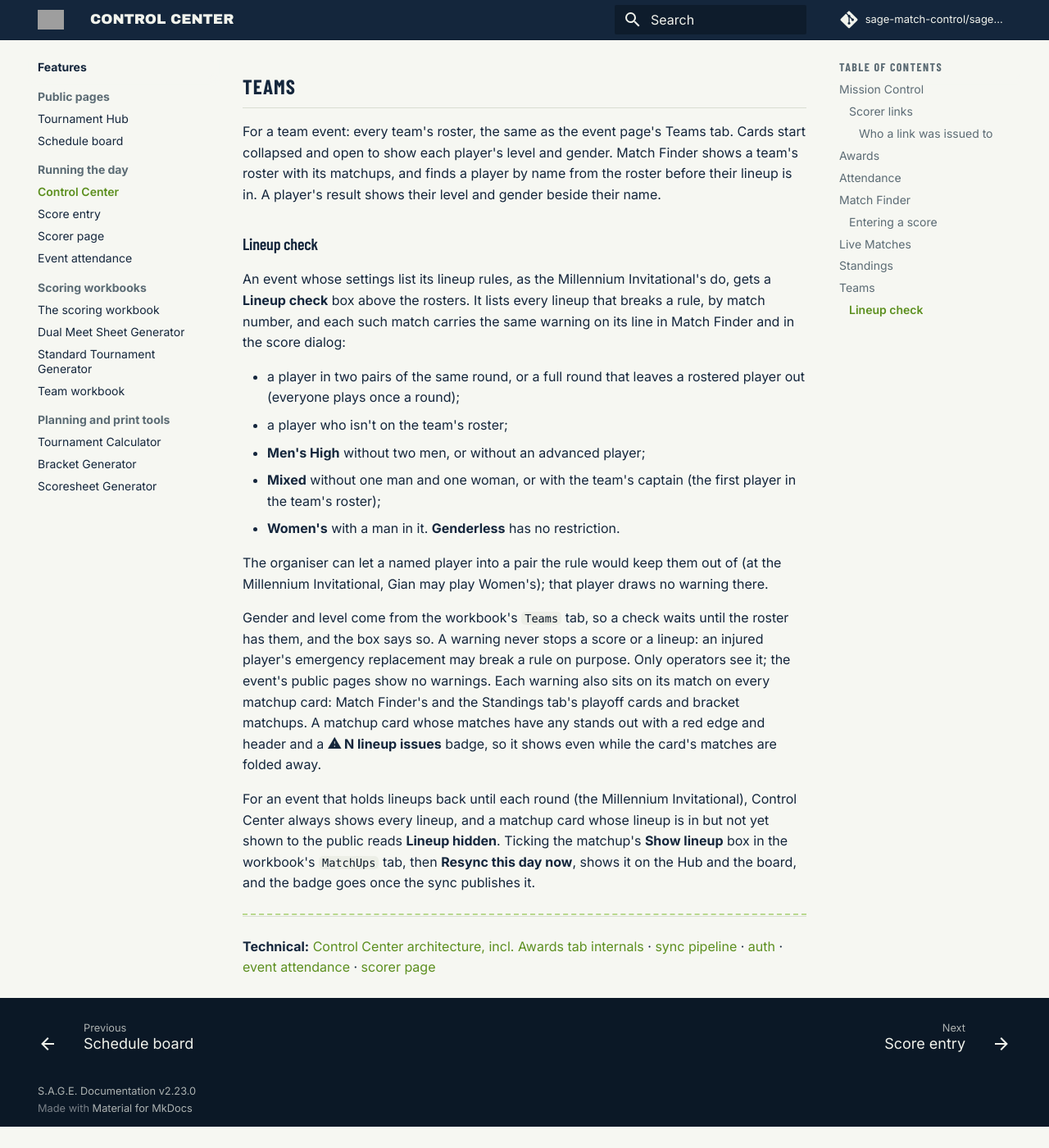
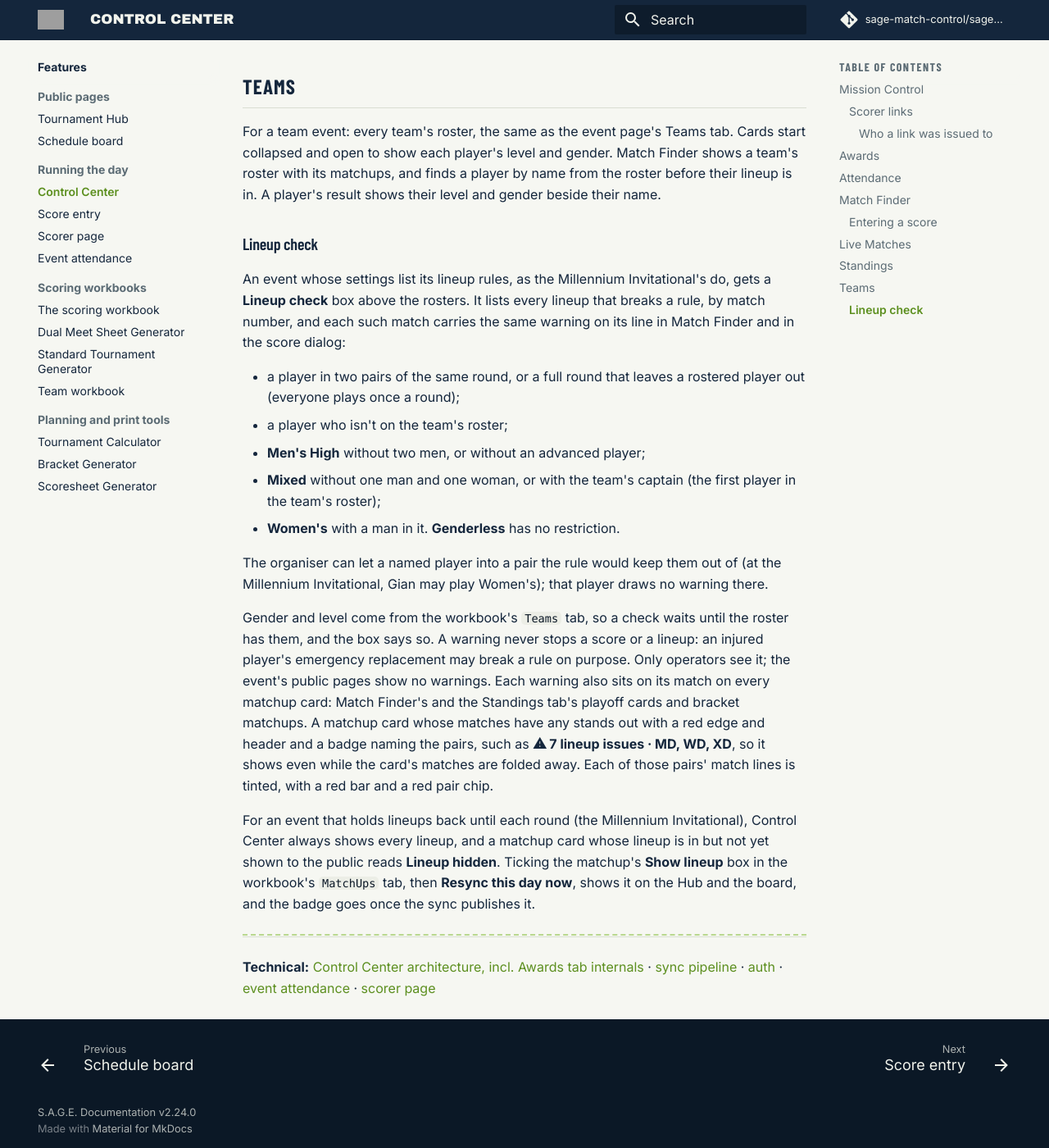
Before and after one commit to sage-match-control/sage-docs, an MkDocs documentation site: the page built from docs/features/control-center.md, in a window 1280 px wide and 1400 px high, scrolled down 7617 px. Shown: the whole window at 82% size. Built offline with MkDocs 1.6.1 and Material for MkDocs 9.7.7, drawn with Linux system fonts in a browser that asks for light colours; comment, search, counter and statistics services are not loaded; before the commit the page ends 8991 px from its top, so only the background shows below that.

Commit message:
2.24.0: Control Center's lineup badge names the pairs with issues, and marks their match lines
Co-Authored-By: Claude Opus 5.5 <noreply@anthropic.com>

```diff
--- a/docs/features/control-center.md
+++ b/docs/features/control-center.md
@@ -363,8 +363,10 @@ lineup: an injured player's emergency replacement may break a rule on purpose.
 Only operators see it; the event's public pages show no warnings. Each warning
 also sits on its match on every matchup card: Match Finder's and the
 Standings tab's playoff cards and bracket matchups. A matchup card whose
-matches have any stands out with a red edge and header and a **⚠ N lineup
-issues** badge, so it shows even while the card's matches are folded away.
+matches have any stands out with a red edge and header and a badge naming the
+pairs, such as **⚠ 7 lineup issues · MD, WD, XD**, so it shows even while the
+card's matches are folded away. Each of those pairs' match lines is tinted, with
+a red bar and a red pair chip.
 
 For an event that holds lineups back until each round (the Millennium
 Invitational), Control Center always shows every lineup, and a matchup card whose
--- a/mkdocs.yml
+++ b/mkdocs.yml
@@ -6,7 +6,7 @@ repo_name: sage-match-control/sage-docs
 edit_uri: edit/main/docs/
 # The docs version. Bump it with a new entry at the top of docs/changelog.md;
 # the deploy workflow checks the two agree.
-copyright: 'S.A.G.E. Documentation <a href="https://sage-match-control.github.io/sage-docs/changelog/">v2.23.0</a>'
+copyright: 'S.A.G.E. Documentation <a href="https://sage-match-control.github.io/sage-docs/changelog/">v2.24.0</a>'
 
 docs_dir: docs
 
```
Also changed, not shown: docs/changelog.md (+10 -0 lines), docs/technical/control-center.md (+3 -1 lines).
